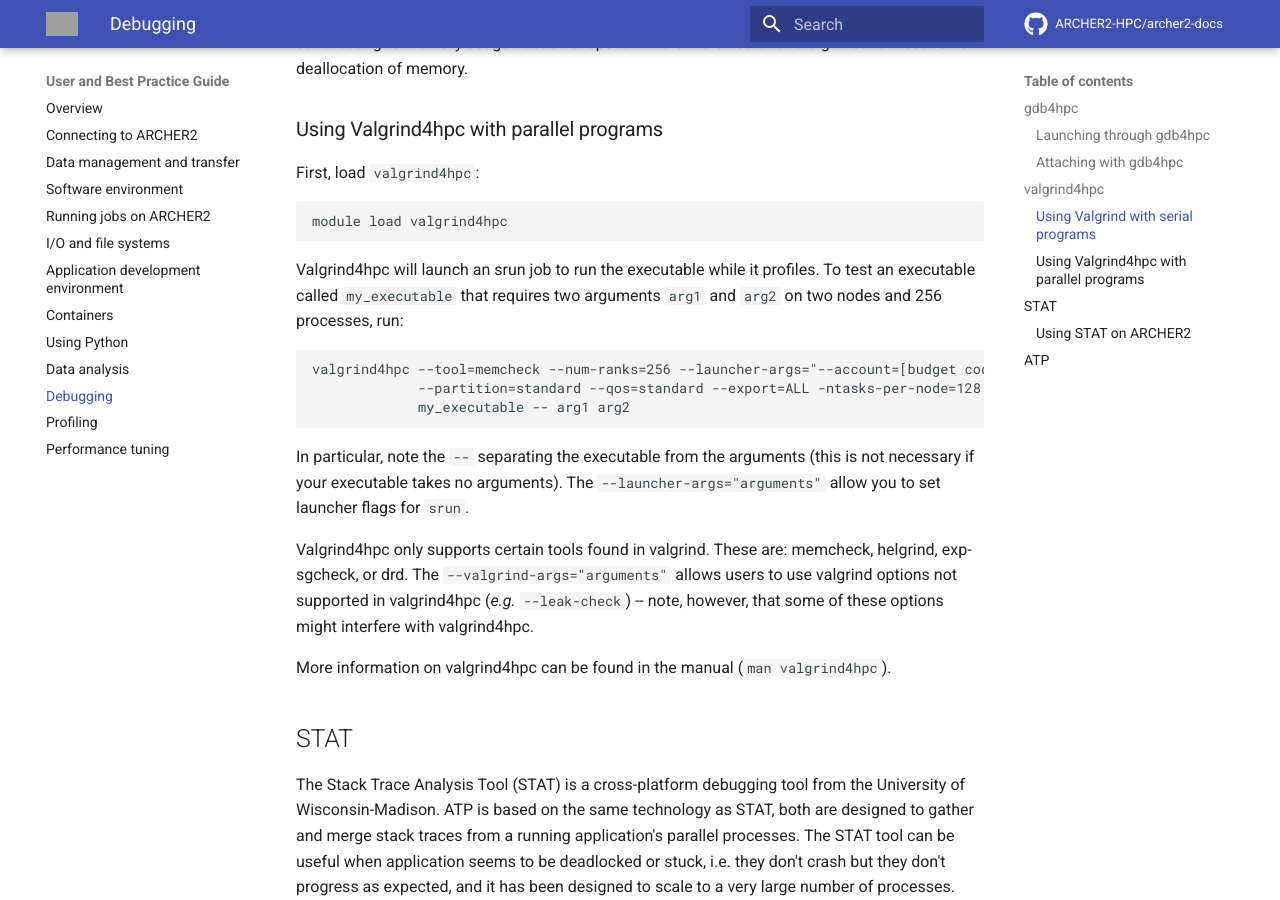
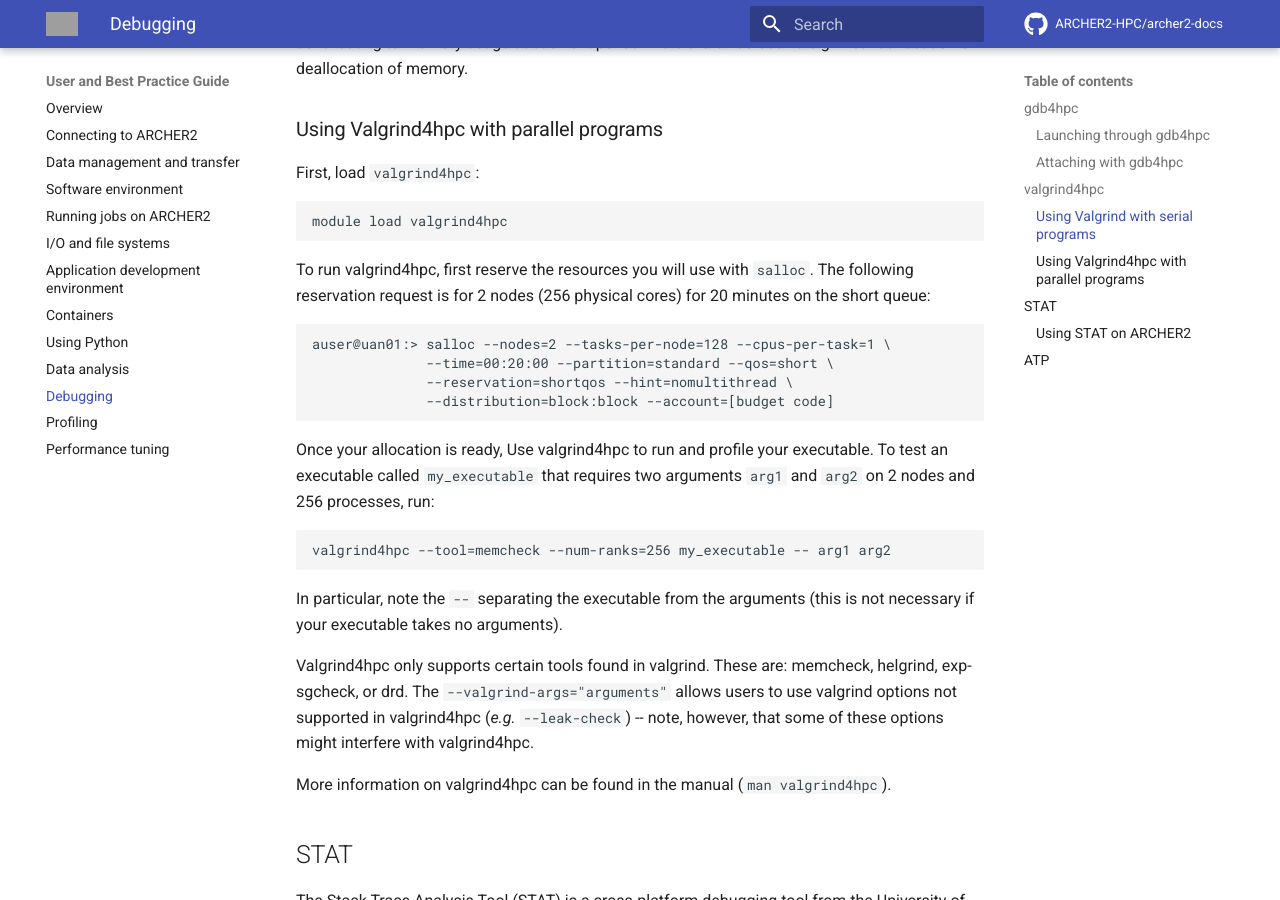
Before and after one commit to ARCHER2-HPC/archer2-docs, an MkDocs documentation site: the page built from docs/user-guide/debug.md, in a window 1280 px wide and 900 px high, scrolled down 6166 px. Built offline with MkDocs 1.6.1 and Material for MkDocs 9.7.7, drawn with Linux system fonts in a browser that asks for light colours; comment, search, counter and statistics services are not loaded; grey boxes are pictures that could not be loaded.

Commit message:
Update debug.md
Changing the valgrind4hpc instructions to use the `salloc` method that currently works.
I've left the job launch instructions as a comment as these *should* work, and should be the default when they work again.

```diff
--- a/docs/user-guide/debug.md
+++ b/docs/user-guide/debug.md
@@ -298,6 +298,25 @@ First, load `valgrind4hpc`:
 
     module load valgrind4hpc
 
+To run valgrind4hpc, first reserve the resources you will use with `salloc`.
+The following reservation request is for 2 nodes (256 physical cores) for 20
+minutes on the short queue:
+
+    auser@uan01:> salloc --nodes=2 --tasks-per-node=128 --cpus-per-task=1 \
+                  --time=00:20:00 --partition=standard --qos=short \
+                  --reservation=shortqos --hint=nomultithread \
+                  --distribution=block:block --account=[budget code]
+
+Once your allocation is ready, Use valgrind4hpc to run and profile your
+executable. To test an executable called `my_executable` that requires two
+arguments `arg1` and `arg2` on 2 nodes and 256 processes, run:
+
+    valgrind4hpc --tool=memcheck --num-ranks=256 my_executable -- arg1 arg2
+
+In particular, note the `--` separating the executable from the
+arguments (this is not necessary if your executable takes no arguments).
+
+<!---
 Valgrind4hpc will launch an srun job to run the executable while it
 profiles. To test an executable called `my_executable` that requires two
 arguments `arg1` and `arg2` on two nodes and 256 processes, run:
@@ -310,6 +329,7 @@ In particular, note the `--` separating the executable from the
 arguments (this is not necessary if your executable takes no arguments).
 The `--launcher-args="arguments"` allow you to set launcher flags for
 `srun`.
+--->
 
 Valgrind4hpc only supports certain tools found in valgrind. These are:
 memcheck, helgrind, exp-sgcheck, or drd. The
```
